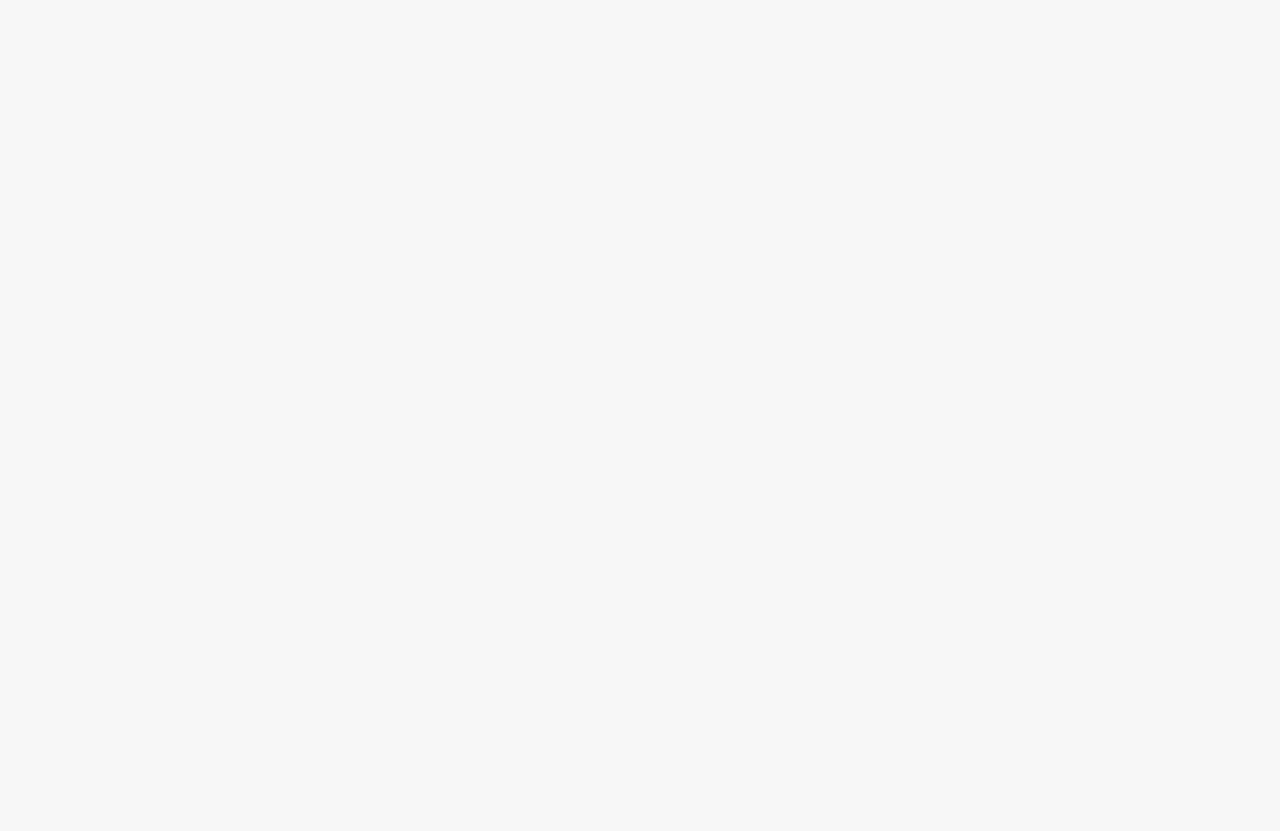
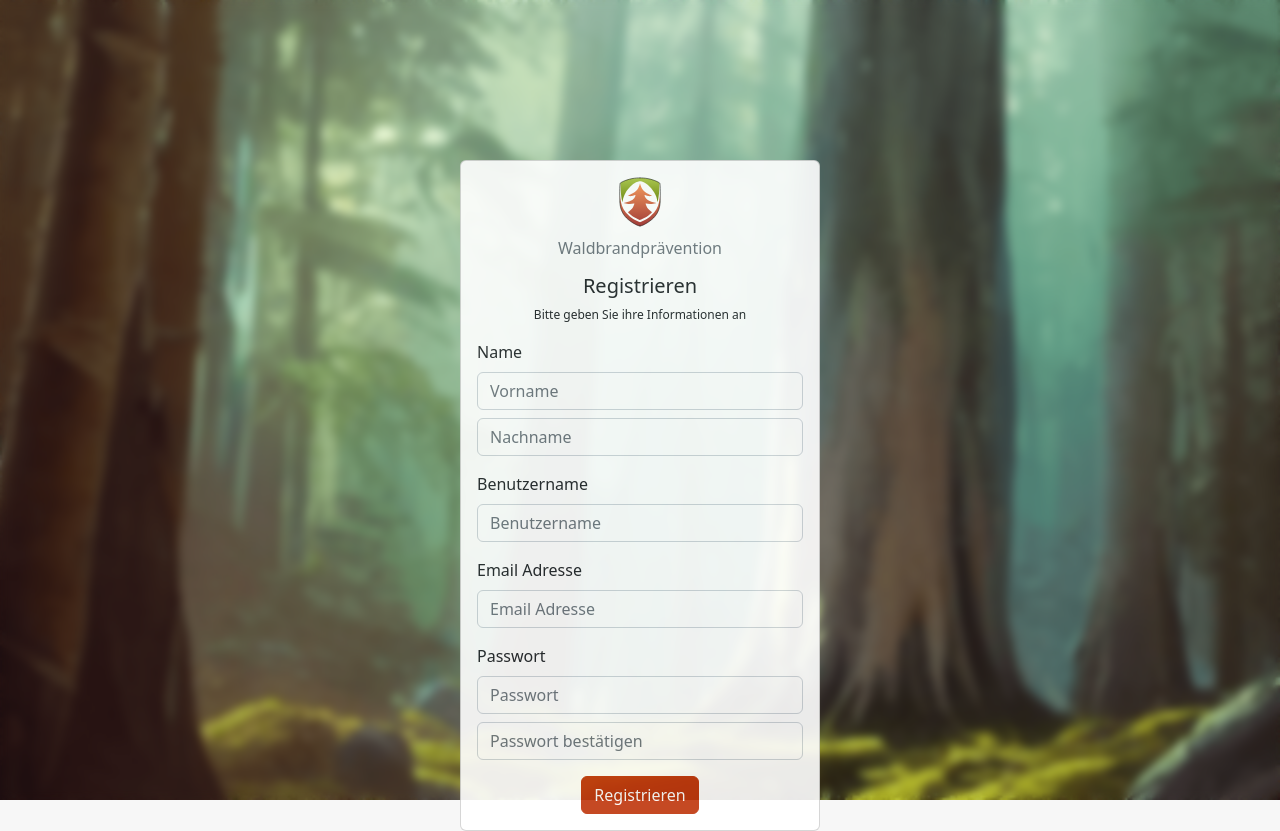
Before and after one commit to waldbrandpraevention/frontend, a React (Create React App) app: page /register in a window 1280 px wide. Before the commit this address had no page. Before the commit the page ends 800 px from the top, so only its background shows below. Built offline with nearby package versions, Linux system fonts and the light colour scheme; sample sign-in values are in the browser's storage.

Commit message:
add login & register feature

```diff
--- a/src/assets/styles/Login.css
+++ b/src/assets/styles/Login.css
@@ -9,6 +9,7 @@
   width: 22.5rem;
   margin: 0 auto; /* Added */
   float: none; /* Added */
+  opacity: 0.9; /* NEW */
 }
 
 .body-style {
--- /dev/null
+++ b/src/components/AuthRoute.tsx
@@ -0,0 +1,19 @@
+import { Navigate, Outlet, useLocation } from "react-router-dom";
+import { useAuth } from "../service/auth";
+
+type AuthRouteType = {
+    redirectTo?: string,
+    children?: React.ReactNode
+}
+
+/* User must be logged in otherwise redirect */
+const AuthRoute = ({ redirectTo = "/login", children }: AuthRouteType): JSX.Element => {
+    const { token } = useAuth();
+    const location = useLocation(); /* remember old location */
+
+    if (token === null) return <Navigate to={redirectTo} replace state={{ from: location }} />
+
+    return children ? children as JSX.Element : <Outlet />;
+}
+
+export default AuthRoute;
--- /dev/null
+++ b/src/components/GuardRoute.tsx
@@ -0,0 +1,16 @@
+import { Navigate, Outlet } from "react-router-dom";
+
+type GuardRouteType = {
+    allow: boolean,
+    redirectTo?: string,
+    children?: React.ReactNode
+}
+
+/* Guard must be true otherwise redirect */
+const GuardRoute = ({ allow, redirectTo = "/login", children }: GuardRouteType): JSX.Element => {
+    if (!allow) return <Navigate to={redirectTo} replace />
+
+    return children ? children as JSX.Element : <Outlet />;
+}
+
+export default GuardRoute;
--- a/src/components/tiles/ZoneOverview.tsx
+++ b/src/components/tiles/ZoneOverview.tsx
@@ -6,7 +6,7 @@ import LoadingTile from "./LoadingTile";
 
 const ZoneOverview = () => {
     const { data, isLoading, isError } = useQuery(["zoneoverview"], () => {
-        return axios.get("/zones").then(e => e.data);
+        return axios.get("/zones/").then(e => e.data);
     });
 
     if (isLoading) return <LoadingTile />
--- a/src/components/tiles/account/AccountInfo.tsx
+++ b/src/components/tiles/account/AccountInfo.tsx
@@ -1,39 +1,28 @@
-import { UseQueryResult } from "@tanstack/react-query";
 import { Card } from "react-bootstrap";
 import { TbUserCircle } from "react-icons/tb";
-import { AccountType, getAccountType } from "../../../pages/Account";
-import ErrorAlert from "../../alerts/ErrorAlert";
+import { useAuth } from "../../../service/auth";
 import Tile from "../../Tile";
-import LoadingTile from "../LoadingTile";
 
-type AccountInfoProps = {
-    userQuery: UseQueryResult<AccountType>
-}
-
-const AccountInfo = ({ userQuery }: AccountInfoProps) => {
-    const { data, isLoading, isError } = userQuery;
+const AccountInfo = () => {
+    const { user } = useAuth();
 
     return <Tile>
         <Card.Title><TbUserCircle size={"1.3em"} /> Account</Card.Title>
-        {isLoading ? <LoadingTile className="shadow-none" /> :
-            isError ? <ErrorAlert> Daten konnten nicht geladen werden.</ErrorAlert> :
-                <>
         <div className="d-flex justify-content-between">
-                        <span className="fw-light">Vorname </span> <span>{data.firstname}</span>
+            <span className="fw-light">Vorname </span> <span>{user.firstname}</span>
         </div>
         <div className="d-flex justify-content-between">
-                        <span className="fw-light">Nachname </span> {data.lastname}
+            <span className="fw-light">Nachname </span> {user.lastname}
         </div>
         <div className="d-flex justify-content-between">
-                        <span className="fw-light">E-Mail </span> {data.mail}
+            <span className="fw-light">E-Mail </span> {user.mail}
         </div>
         <div className="d-flex justify-content-between">
-                        <span className="fw-light">Rolle </span> {getAccountType(data.permission)}
+            <span className="fw-light">Rolle </span> {user.role}
         </div>
         <div className="d-flex justify-content-between">
-                        <span className="fw-light">Organisation </span> {data.organization.substring(0, 15) + (data.organization.length > 15 ? "..." : "")}
+            <span className="fw-light">Organisation </span> {user.organization.substring(0, 15) + (user.organization.length > 15 ? "..." : "")}
         </div>
-                </>}
     </Tile>
 }
 
--- a/src/index.tsx
+++ b/src/index.tsx
@@ -13,6 +13,9 @@ import Login from './pages/Login';
 import Registrieren from './pages/Registrieren';
 import { QueryClient, QueryClientProvider } from '@tanstack/react-query';
 import Account from './pages/Account';
+import { AuthProvider } from './service/auth';
+import GuardRoute from './components/GuardRoute';
+import AuthRoute from './components/AuthRoute';
 
 const queryClient = new QueryClient(); // react-query config
 
@@ -22,12 +25,13 @@ const queryClient = new QueryClient(); // react-query config
 
   render(
     <QueryClientProvider client={queryClient}>
+      <AuthProvider>
         <ProSidebarProvider>
           <BrowserRouter>
             <Routes>
               <Route path="/login" element={<Login />} />
-            <Route path="/registrieren" element={<Registrieren />} />
-            <Route path="/" element={<App />}>
+              <Route path="/register" element={<Registrieren />} />
+              <Route path="/" element={<AuthRoute><App /></AuthRoute>}>
                 <Route path="dashboard" element={<Dashboard />} />
                 <Route path="zones" element={"zones"} />
                 <Route path="map" element={"test"} />
@@ -43,6 +47,7 @@ const queryClient = new QueryClient(); // react-query config
             </Routes>
           </BrowserRouter>
         </ProSidebarProvider>
+      </AuthProvider>
     </QueryClientProvider>
   )
 })()
--- a/src/pages/Login.tsx
+++ b/src/pages/Login.tsx
@@ -10,15 +10,23 @@ import { useState } from "react";
 import LoadingSpinner from "../components/LoadingSpinner";
 import { useMutation } from "@tanstack/react-query";
 import axios from "axios";
+import { useAuth } from "../service/auth";
 
 const BackgroundImage = styled.div`
+  ::before{
+    content: "";
+    position: absolute;
+    width: 100%;
+    height: 100vh;
+    backdrop-filter: blur(5px);
+  }
+
   background: url(${loadingImages[Math.floor(Math.random() * (loadingImages.length))]}) no-repeat center center fixed;
   background-size: cover !important;
   width: 100%;
   height: 100%;
   z-index: -999999;
   position: absolute;
-  filter: blur(2px);
 `;
 
 
@@ -29,13 +37,24 @@ type LoginFormData = {
 }
 
 const Login = () => {
+  const { login } = useAuth();
+
   const [form, setForm] = useState({
     email: "",
     password: ""
   } as LoginFormData);
 
   const { isLoading, isError, isSuccess, mutate } = useMutation(["login"], (data: LoginFormData) => {
-    return axios.post("/users/login/", data).then(e => e.data); /* demo url */
+    const obj = new URLSearchParams();
+    obj.append("username", data.email);
+    obj.append("password", data.password);
+    return axios.post("/users/login/", obj).then(e => e.data);
+  }, {
+    onSuccess: e => {
+      console.log("OK " + e.access_token);
+      login(e.access_token);
+    },
+    onError: e => console.log("FAIL " + e)
   });
 
   const handleFormSubmit = (e: any) => {
@@ -79,13 +98,13 @@ const Login = () => {
             </Button>
 
 
-            {isError && <Alert className="mt-2" variant="danger">Fehler :/.</Alert>}
+            {isError && <Alert className="mt-2" variant="danger">Fehler F12 für mehr Infos :/.</Alert>}
             {isSuccess && <Navigate to="/dashboard" replace={true} />}
           </Form>
 
           <Card.Text className="text-style">
 
-            <Card.Link as={Link} to="/registrieren" >Registrieren</Card.Link>
+            <Card.Link as={Link} to="/register" >Registrieren</Card.Link>
           </Card.Text>
 
         </Card.Body>
--- a/src/pages/Registrieren.tsx
+++ b/src/pages/Registrieren.tsx
@@ -11,13 +11,20 @@ import { useMutation } from "@tanstack/react-query";
 import axios from "axios";
 
 const BackgroundImage = styled.div`
+ ::before{
+    content: "";
+    position: absolute;
+    width: 100%;
+    height: 100vh;
+    backdrop-filter: blur(5px);
+  }
+
   background: url(${loadingImages[Math.floor(Math.random() * (loadingImages.length))]}) no-repeat center center fixed;
   background-size: cover !important;
   width: 100%;
   height: 100%;
   z-index: -999999;
   position: absolute;
-  filter: blur(2px);
 `
 
 type RegistrierenFormData = {
@@ -37,8 +44,14 @@ const Registrieren = () => {
         password: ""
     } as RegistrierenFormData);
 
-    const { isLoading, isError, isSuccess, mutate } = useMutation(["registrieren"], (data: RegistrierenFormData) => {
-        return axios.post("/users/signup/", data).then(e => e.data); /* demo url */
+    const { isLoading, isError, isSuccess, mutate, data } = useMutation(["registrieren"], (data: RegistrierenFormData) => {
+        const obj = new URLSearchParams();
+        obj.append("first_name", data.firstname);
+        obj.append("last_name", data.lastname);
+        obj.append("email", data.email);
+        obj.append("password", data.password);
+        obj.append("organization", "TODO");
+        return axios.post("/users/signup/", obj).then(e => e.data);
     });
 
     const handleFormSubmit = (e: any) => {
@@ -74,7 +87,7 @@ const Registrieren = () => {
                             <Form.Control type="text" placeholder="Benutzername" name="username" value={form.username} onChange={handleFormChange} disabled={isLoading} />
                         </Form.Group>
                         <Form.Group className="mb-3" controlId="formBasicEmail">
-                            <Form.Label className="label-style">Email Addresse</Form.Label>
+                            <Form.Label className="label-style">Email Adresse</Form.Label>
                             <Form.Control type="email" placeholder="Email Adresse" name="email" value={form.email} onChange={handleFormChange} disabled={isLoading} />
                         </Form.Group>
 
@@ -88,8 +101,8 @@ const Registrieren = () => {
                             {isLoading ? <LoadingSpinner></LoadingSpinner> : <>Registrieren</>}
                         </Button>
 
-                        {isError && <Alert className="mt-2" variant="danger">Fehler :/.</Alert>}
-                        {isSuccess && <Alert className="mt-2" variant="success">Sie wurden Erfolgreich Registriert bitte bestätigen Sie ihre E-Mail um Fortzufahren</Alert>}
+                        {isError && <Alert className="mt-2" variant="danger">Fehler F12 für mehr Infos</Alert>}
+                        {isSuccess && <Alert className="mt-2" variant="success">Sie wurden erfolgreich registriert. Bitte bestätigen Sie ihre E-Mail um fortzufahren</Alert>}
                     </Form>
                 </Card.Body>
             </Card>
--- /dev/null
+++ b/src/service/auth.tsx
@@ -0,0 +1,89 @@
+import { useQuery } from "@tanstack/react-query";
+import axios from "axios";
+import React, { useState } from "react"
+
+export enum AccountType {
+    Benutzer = 1,
+    Administrator = 2,
+}
+
+type AccountRole = "Benutzer" | "Administrator";
+type AccountPerm = 1 | 2;
+
+export type Account = {
+    firstname: string;
+    lastname: string;
+    mail: string;
+    permission: AccountPerm;
+    role: AccountRole;
+    disabled: boolean;
+    mail_verified: boolean;
+    organization: string;
+}
+
+export const getAccountRole = (perm: AccountPerm): AccountRole => {
+    return perm === 1 ? "Benutzer" : "Administrator";
+}
+
+const setToken = (token: string) => {
+    localStorage.setItem("wb_access_token", token);   /* unsicher ! */
+}
+
+const getToken = (): string | null => {
+    return localStorage.getItem("wb_access_token");
+}
+
+type AuthContextType = {
+    user: Account,
+    token: string | null,
+    login: (token: string) => void,
+    logout: () => void
+}
+
+/* Context */
+const AuthContext = React.createContext({} as AuthContextType);
+
+/* Hook */
+export const useAuth = () => React.useContext(AuthContext);
+
+/* Provider */
+export const AuthProvider = ({ children }: { children: React.ReactNode }) => {
+    const [user, setUser] = useState({} as Account);
+    const [token, setToken] = useState(null as string | null);
+
+    const login = async (token: string) => {
+        axios.defaults.headers["Authorization"] = "Bearer " + token;
+        setToken(token);
+        const user = await axios.get("/users/me/").then(e => e.data).catch(e => console.log("users get info failed " + e.toString()));
+        setUser({
+            firstname: user.first_name,
+            lastname: user.last_name,
+            mail: user.email,
+            permission: user.permission ?? 1, /* API fehlt */
+            mail_verified: false, /* API fehlt */
+            organization: "TODO", /* API fehlt */
+            disabled: false, /* API fehlt */
+            role: getAccountRole(user.permission ?? 1)
+        });
+    }
+
+    const logout = () => {
+        delete axios.defaults.headers["Authorization"];
+        setToken(null);
+        setUser({
+            firstname: "",
+            lastname: "",
+            mail: "",
+            permission: 1,
+            mail_verified: false,
+            organization: "",
+            disabled: true,
+            role: getAccountRole(1)
+        });
+    }
+
+    const value = { user, token, login, logout };
+    return <AuthContext.Provider value={value}>
+        {children}
+    </AuthContext.Provider>
+}
```
Also changed, not shown: src/pages/Account.tsx (+10 -25 lines), src/service/auth.ts (deleted, +0 -46 lines). Lines whose indentation alone changed are shown as unchanged.
